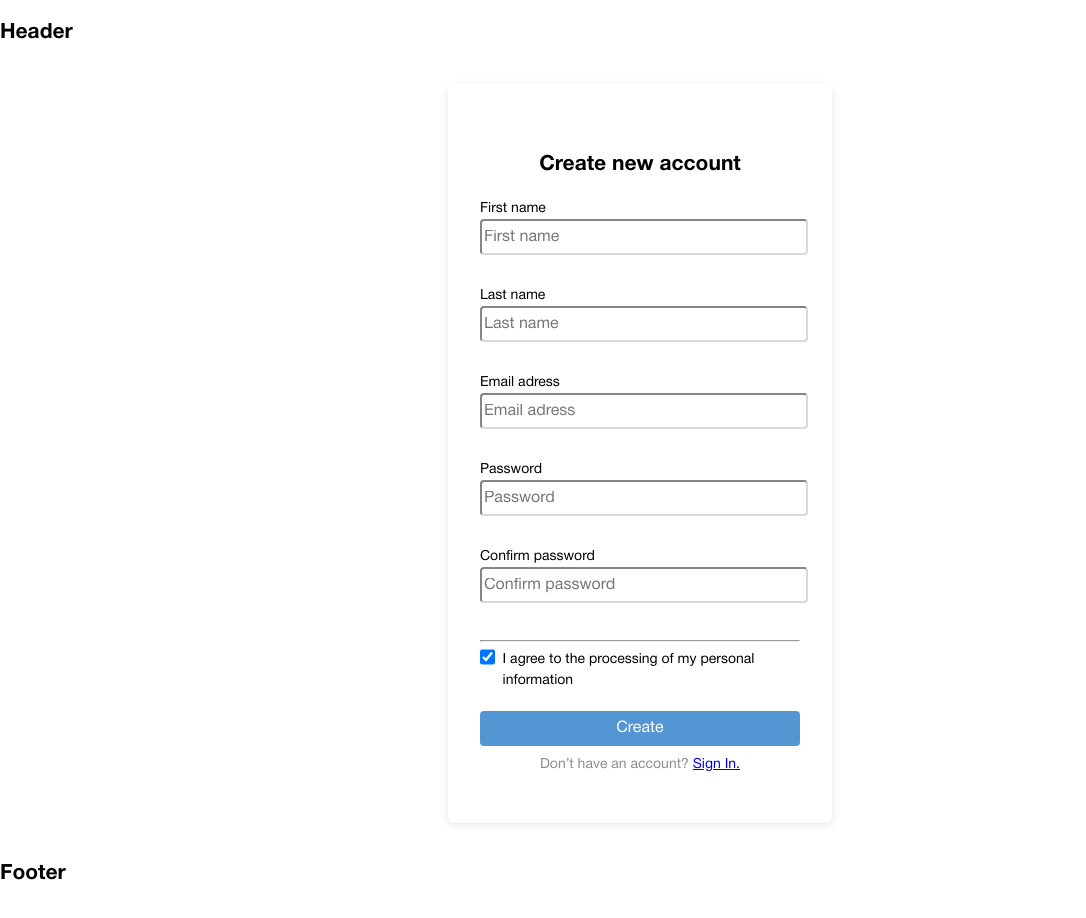
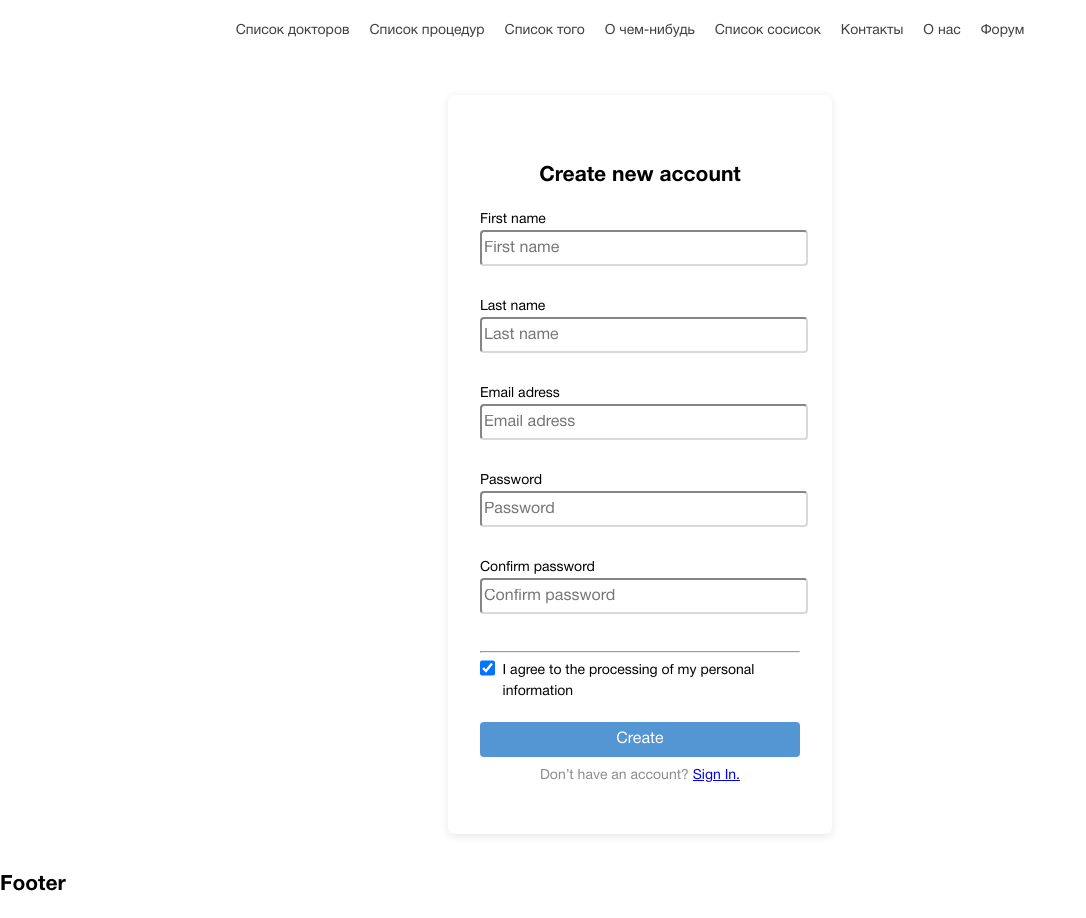
Before and after one commit to AlexVedernikoff/Vet-clinic-for-wolfik, a React (Create React App) app: page /signUp in a window 1280 px wide. Shown: the whole page, without its empty margins (0-1086 px from the left). Built offline with nearby package versions, Linux system fonts and the light colour scheme.

Commit message:
#5 create a project header

```diff
--- a/package.json
+++ b/package.json
@@ -16,9 +16,11 @@
     "react-dom": "^17.0.2",
     "react-router-dom": "^6.2.1",
     "react-scripts": "4.0.3",
+    "uuid": "^9.0.0",
     "yup": "^0.32.11"
   },
   "devDependencies": {
+    "@types/uuid": "^8.3.4",
     "@typescript-eslint/eslint-plugin": "^5.8.1",
     "@typescript-eslint/parser": "^5.8.1",
     "eslint-config-airbnb": "^19.0.4",
--- a/src/app/App.tsx
+++ b/src/app/App.tsx
@@ -1,10 +1,11 @@
 import { BrowserRouter as Router, Routes, Route } from 'react-router-dom';
 import { SignUp } from '../components/forms/sing-up/SignUp';
+import { Header } from '../components/header/Header';
 
 function App (): JSX.Element {
   return (
     <Router>
-      <h2>Header</h2>
+      <Header />
       <Routes>
         <Route path="/" element={<h2>Main</h2>} />
         <Route path="/signUp" element={<SignUp />} />
--- /dev/null
+++ b/src/components/header/Header.module.scss
@@ -0,0 +1,13 @@
+$colorGrey: #3f3f3f;
+.wrapper {
+    height: 60px;
+    display: flex;
+    justify-content: center;
+    align-items: center;
+
+    .link {
+        padding-right: 20px;
+        text-decoration: none;
+        color: $colorGrey
+    }
+}
--- /dev/null
+++ b/src/components/header/Header.tsx
@@ -0,0 +1,27 @@
+import { Link } from 'react-router-dom';
+import { v4 as uuidv4 } from 'uuid';
+import styles from './Header.module.scss';
+
+export const Header = ():JSX.Element => {
+  type Header = { label: string, path: string }[];
+
+  const links:Header = [
+    { label: 'Список докторов', path: '/список докторов' },
+    { label: 'Список процедур', path: '/список процедур' },
+    { label: 'Список того', path: '/список того' },
+    { label: 'О чем-нибудь', path: '/о чем-нибудь' },
+    { label: 'Список сосисок', path: '/список сосисок' },
+    { label: 'Контакты', path: '/контакты' },
+    { label: 'О нас', path: '/о нас' },
+    { label: 'Форум', path: '/форум' },
+  ];
+
+  return (
+    <div className={styles.wrapper}>
+      {links.map((el) => (
+        <Link to={`${el.path}`} key={uuidv4()} className={styles.link}>{el.label}</Link>
+      ))}
+    </div>
+
+  );
+};
```
Also changed, not shown: 1 other file (tests, documents, lock files or other folders).
